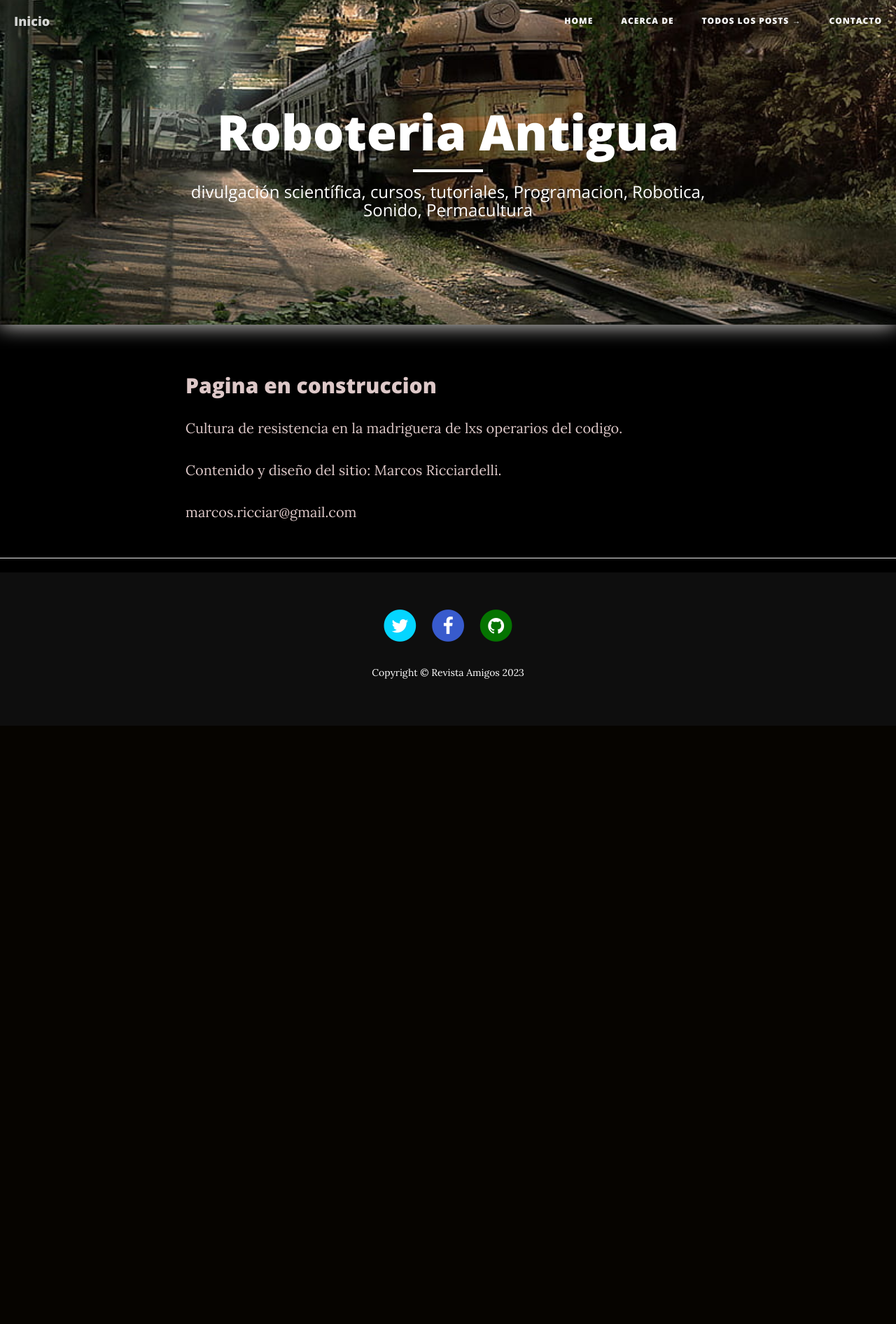
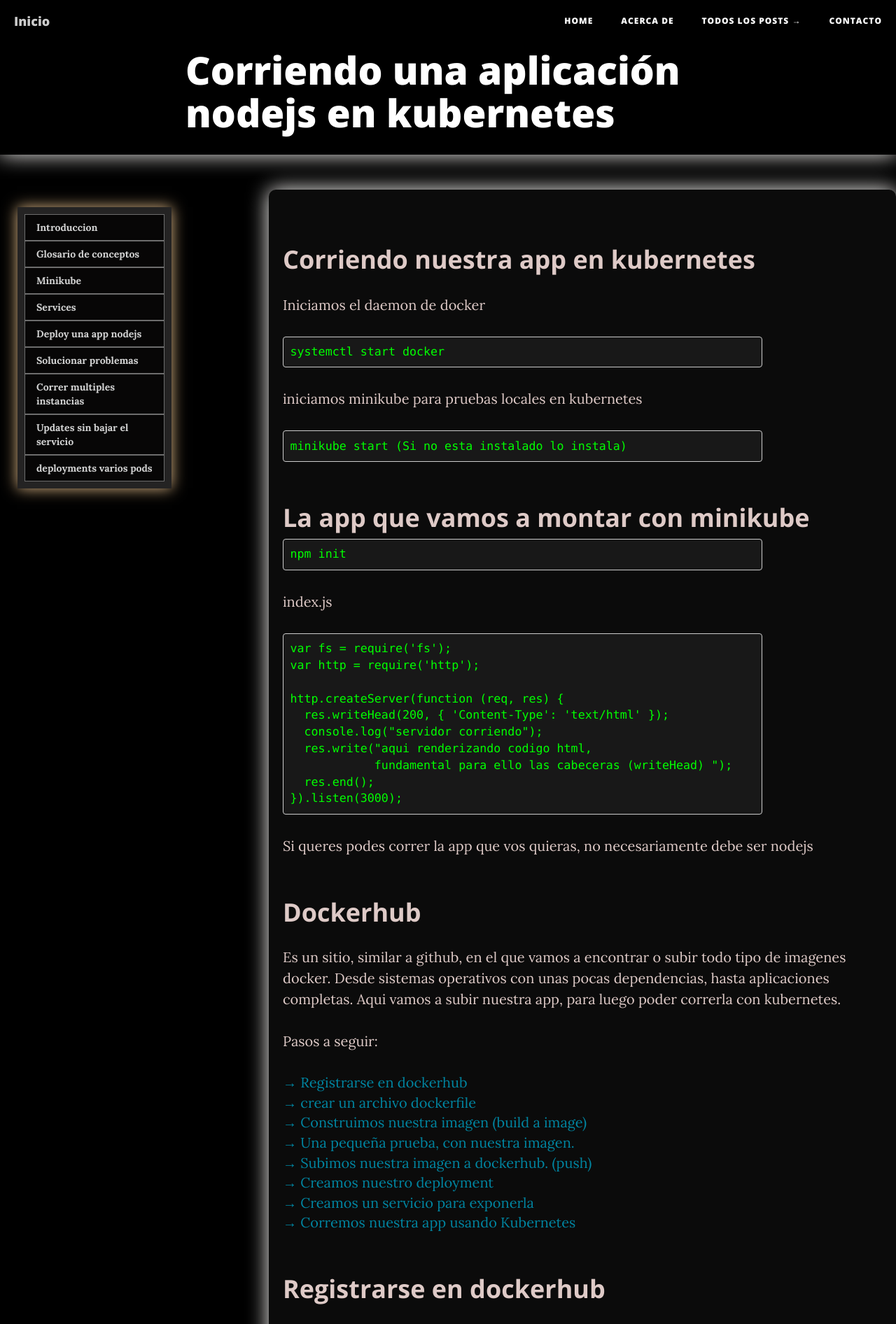
Before and after one commit to RoboteriaAntigua/revista, a Node server app: page /kubernetes-exponer-app-node in a window 1280 px wide. Shown: the top 1892 px of the page at 70% size. Before the commit the page ends 1037 px from the top, so only its background shows below. Run offline with Node 20, Linux system fonts and the light colour scheme; some libraries are stand-ins or nearby versions.

Commit message:
kub seras asimilado

```diff
--- a/routes/index.js
+++ b/routes/index.js
@@ -61,7 +61,7 @@ router.get('/kubernetes-introduccion'           , (req,res)=>{res.render('cursos
 router.get('/kubernetes-conceptos'              , (req,res)=>{res.render('cursos/kubernetes/kub-conceptos.ejs' ); });
 router.get('/kubernetes-minikube'               , (req,res)=>{res.render('cursos/kubernetes/kub-minikube.ejs' ); });
 router.get('/kubernetes-services'               , (req,res)=>{res.render('cursos/kubernetes/kub-services.ejs' ); });
-router.get('/kubernetes-exponer-app-node'       , (req,res)=>{res.render('about.ejs',{enconstruccion:'Pagina en construccion'} ); });
+router.get('/kubernetes-exponer-app-node'       , (req,res)=>{res.render('cursos/kubernetes/kub-deploy-node.ejs'); });
 router.get('/kubernetes-solucionar-problemas'   , (req,res)=>{res.render('about.ejs',{enconstruccion:'Pagina en construccion'} ); });
 router.get('/kubernetes-multiples-instancias'   , (req,res)=>{res.render('about.ejs',{enconstruccion:'Pagina en construccion'} ); });
 router.get('/kubernetes-updates-no-down'        , (req,res)=>{res.render('about.ejs',{enconstruccion:'Pagina en construccion'} ); });
--- a/views/cursos/buenas-practicas-js.ejs
+++ b/views/cursos/buenas-practicas-js.ejs
@@ -1,6 +1,6 @@
 <%- include('../plantillas/cabecera.ejs') %>
 
-    <meta name="description" content="">
+    <meta name="description" content="Buenas practicas programando con javascript nodejs">
     <title> Buenas practicas en Nodejs y Javascript</title>
     </head>
 
--- /dev/null
+++ b/views/cursos/kubernetes/kub-deploy-node.ejs
@@ -0,0 +1,334 @@
+<%- include('../../plantillas/cabecera.ejs') %>
+
+    <meta name="description" content="Corriendo una aplicación nodejs en kubernetes">
+    <title> Corriendo una aplicación nodejs en kubernetes</title>
+    </head>
+
+    <body>
+
+        <!--navbar-->
+        <%- include('../../plantillas/navbar.ejs') %>
+
+            <!-- Page Header -->
+            <!-- Sin imagen de fondo por ahora -->
+            <header class="intro-header"  >
+                <div class="container">
+                    <div class="row">
+                        <div class="col-lg-8 col-lg-offset-2 col-md-10 col-md-offset-1">
+                            <div class="post-heading" style="padding: 50px 0 20px">
+                                <h1>Corriendo una aplicación nodejs en kubernetes</h1>
+
+                            </div>
+                        </div>
+                    </div>
+                </div>
+            </header>
+
+            <!-- Post Content -->
+            <article>
+                <!-- Main Content -->
+                <div class="flecha">
+
+                    <!--acordeon articulos/barra lateral-->
+                    <%- include('../../plantillas/acordeon_cursos_k8.ejs') %>
+
+                        <div class="principal">
+                            <a name="arriba"></a>
+
+                            <h2 class="section-heading">Corriendo nuestra app en kubernetes</h2>
+
+                            <p>Iniciamos el daemon de docker</p>
+                            <pre>systemctl start docker </pre>
+
+                            <p> iniciamos minikube para pruebas locales en kubernetes </p>
+                            <pre>minikube start (Si no esta instalado lo instala) </pre>
+
+                            <h2 class="section-heading">La app que vamos a montar con minikube</h2>
+                            <pre>npm init</pre>
+                            <p>index.js</p>
+<pre>
+var fs = require('fs');
+var http = require('http');
+
+http.createServer(function (req, res) {
+  res.writeHead(200, { 'Content-Type': 'text/html' });
+  console.log("servidor corriendo");
+  res.write("aqui renderizando codigo html,
+            fundamental para ello las cabeceras (writeHead) ");
+  res.end();
+}).listen(3000);
+</pre>
+
+<p>Si queres podes correr la app que vos quieras, no necesariamente debe ser nodejs</p>
+
+<h2 class="section-heading">Dockerhub</h2>
+<p>Es un sitio, similar a github, en el que vamos a encontrar o subir todo tipo de imagenes docker.
+    Desde sistemas operativos con unas pocas dependencias, hasta aplicaciones completas. Aqui vamos a subir nuestra app, para luego poder correrla con kubernetes.</p>
+<p>Pasos a seguir:</p>
+
+    <a href="/kubernetes-exponer-app-node#dockerhub">        &rarr; Registrarse en dockerhub  </a><br>
+    <a href="/kubernetes-exponer-app-node#dockerfile">        &rarr; crear un archivo dockerfile </a><br>
+    <a href="/kubernetes-exponer-app-node#build">        &rarr; Construimos nuestra imagen (build a image)  </a><br>
+    <a href="/kubernetes-exponer-app-node#prueba">       &rarr; Una pequeña prueba, con nuestra imagen. </a><br>
+    <a href="/kubernetes-exponer-app-node#push ">        &rarr; Subimos nuestra imagen a dockerhub. (push)  </a><br>
+    <a href="/kubernetes-exponer-app-node#deployment ">  &rarr; Creamos nuestro deployment  </a><br>
+    <a href="/kubernetes-exponer-app-node#service">      &rarr; Creamos un servicio para exponerla  </a><br>
+    <a href="/kubernetes-exponer-app-node#deployar">     &rarr; Corremos nuestra app usando Kubernetes  </a><br>
+
+
+<a name="dockerhub"></a>
+<h2 class="section-heading">Registrarse en dockerhub</h2>
+<p>Vamos a hacernos una cuenta gratuita en dockerhub. Fundamental hoy dia en la vida de todo programador:</p>
+<a href="https://hub.docker.com/signup">&rarr; Registrarce en dockerhub</a>
+<p>Una vez confirmado el usuario de dockerhub, vamos a crear un repositorio.</p>
+<p>En dockerhub, vamos a crear un repositorio, &rarr; repository/create a repository</p>
+<p>Elegimos un nombre: en vez de roboteriaantigua/nodeapp (que ya existe) podria ser
+    supersaya/nodeapp o como bien les venga en gana.</p>
+
+
+
+<a name="dockerfile"></a>
+<h2 class="section-heading">Creamos un archivo dockerfile</h2>
+<p>Este archivo usará docker para ejecutar ciertas acciones en la imagen que va a correr:</p>
+<p>creamos un archivo con este nombre en la carpeta de nuestra app: dockerfile (sin extension)</p>
+<p>Estructura del dockerfile</p>
+<pre>
+FROM node:alpine
+WORKDIR /usr/src/app
+COPY package.json ./
+RUN npm install
+COPY . .
+EXPOSE 3000
+CMD ["node", "index.js"]
+</pre>
+<p>Explicación:</p>
+<p>FROM node:alpine &rarr; Es una imagen linux muy ligera (180mb) con nodejs,  que docker va a buscar en dockerhub y descargar</p>
+<p>WORKDIR /usr/src/app &rarr; ruta en la imagen montada en la que vamos a trabajar.  </p>
+<p>COPY package.json ./  copio nuestro package.json en la ruta que definimos en el punto anterior </p>
+<p>RUN npm install &rarr; Instalo las dependencias de nuestro proyecto en la imagen alpine</p>
+<p>COPY . . &rarr; copio el contenido de esta ruta (.) en la ruta actual de la imagen</p>
+<p>EXPOSE 3000 &rarr; Abro el puerto 3000 de la app dockerizada</p>
+<p>CMD ["node","index.js"] &rarr; Corre el comando node index.js dentro de la imagen. (si tu app se llama distinto reemplazarla)</p>
+
+<a name="build"></a>
+<h2 class="section-heading">Construimos nuestra imagen <br>(build)</h2>
+<p>Creamos la imagen: </p>
+<pre>docker build -t nombre_imagen hubicacionDockerFile</pre>
+<blockquote>Esta imagen es una imagen alpine + nodejs + nuestra app y dependencias</blockquote>
+<p>Reemplazar hubicacionDockerFile por . o por la ruta a donde tengamos el dockerfile que ya hemos creado</p>
+
+
+<a name="prueba"></a>
+<h2 class="section-heading">Veamos si todo marcha bien</h2>
+<p>Veamos las imagenes que tenemos disponibles:</p>
+<pre>docker images</pre>
+<pre>
+    REPOSITORY                    TAG           SIZE
+    jenkins/jenkins               alpine        250MB
+    redis/redis-stack             latest        779MB
+    redis                         6.2-alpine    28MB
+    mongo                         latest        748MB
+    roboteriaantigua/nodeapp      latest        181MB
+    roboteriaantigua/prueba       latest        181MB
+    gcr.io/k8s-minikube/kicbase   v0.0.39       1.05GB
+</pre>
+<p>En este caso yo use el nombre roboteriaantigua/nodeapp que es el mismo nombre que el repositorio dockerhub, lo cual será necesario</p>
+<p>Tambien tengo otras imagenes creadas (jenkins, redis, mongo)</p>
+
+<p>Corremos el contenedor, redirigiendo el trafico del puerto 3000 de docker al 3001 de nuestra pc</p>
+<pre>docker run -d -p 3001:3000 roboteriaantigua/nodeapp </pre>
+<blockquote>Reemplaze roboteriaantigua/nodeapp por el nombre que ud ha escogido</blockquote>
+<p>Abri tu navegador y en la barra de navegación escribi: localhost:3001 </p>
+<pre style="background-color: white; color:black">
+    aqui renderizando codigo html,
+    fundamental para ello las cabeceras (writeHead)
+</pre>
+<p>Ese mensaje es el que muestra nuestra app web. y es el que veremos en el navegador</p>
+<p> Con esto podemos saber que hasta aqui, va todo bien. Tenemos nuestra imagen (node+linux+app), corriendo en docker.</p>
+<p>Una vez terminada la prueba y visto que funciona borramos el contenedor (no lo vamos a dejar corriendo 'al cuete' (cohete), como decimos en Córdoba)</p>
+<pre>docker ps</pre>
+<p>Obtenemos el container id (solo los 3 primeros caracteres)</p>
+<pre>docker rm -f container_id</pre>
+
+
+
+<a name="push"></a>
+<h2 class="section-heading">Subimos la imagen a dockerhub <br>(push)</h2>
+<pre>login -u tuUsuario -p tuClave></pre>
+<pre>docker push roboteriaantigua/nodeapp</pre>
+<p>Reemplaza roboteriaantigua/nodeapp por el nombre de tu imagen y de tu repositorio dockerhub</p>
+<p>Nuestra primer imagen en dockerhub!</p>
+
+<a name="deployment"></a>
+<h2 class="section-heading">Creamos nuestra deployment <br>(despliegue)</h2>
+<p>Si bien hemos visto otras formas de desplegar una app con el cli de kubernetes (kubectl create deployment) esta vez vamos a hacerlo de otra forma,
+    creamos un archivo llamado deployment.yaml
+</p>
+<p>deployment.yml</p>
+<pre>
+    apiVersion: apps/v1
+    kind: Deployment
+    metadata:
+      name: nodeapp-deployment
+      labels:
+        app: nodeapp
+    spec:
+      replicas: 2
+      selector:
+        matchLabels:
+          app: nodeapp
+      template:
+        metadata:
+          labels:
+            app: nodeapp
+        spec:
+          containers:
+          - name: nodeserver
+            image: roboteriaantigua/nodeapp:latest
+            ports:
+            - containerPort: 3000
+</pre>
+<p>reemplazamos el nombre de la imagen por el nombre del repo y de la imagen que ustedes han elegido.
+</p>
+<blockquote>note que el puerto de expose del deployment.yml debe coincidir con el de nuestra app (3000 en este caso)</blockquote>
+
+<a name="deployar"></a>
+<p>Aplicamos el despliegue (deployment)</p>
+<pre>
+    kubectl apply -f deployment.yml
+</pre>
+
+
+<a name="service"></a>
+<h2 class="section-heading">Creamos un servicio <br>para exponer la app</h2>
+<p>Esta vez en lugar de usar el CLI de kubernetes (kubectl create service) vamos a hacerlo de otra manera, creamos un archivo llamado 'myservice.yml'</p>
+<p>myservice.yml :</p>
+<pre>
+    apiVersion: v1
+    kind: Service
+    metadata:
+      name: nodeapp-service
+    spec:
+      selector:
+        app: nodeapp
+      type: LoadBalancer
+      ports:
+      - protocol: TCP
+        port: 5000
+        targetPort: 3000
+        nodePort: 31110
+</pre>
+<blockquote>Note que el targetport debe coincidir con el del deployment.yml el 3000 en este caso</blockquote>
+<p>creo el servicio:</p>
+<pre>
+    kubectl apply -f myservice.yml
+</pre>
+
+<p>Vemos los servicios</p>
+<pre>kubectl get services</pre>
+<pre>
+    NAME              TYPE              PORT(S)
+    kubernetes        ClusterIP         443/TCP
+    nodeapp-service   LoadBalancer      5000:31110/TCP
+</pre>
+
+<p>Ejecutamos el servicio con minikube:</p>
+<pre> minikube service nodeapp-service</pre>
+
+<p>El resultado en consola es este:</p>
+<pre>
+|-----------|-----------------|-------------|---------------------------|
+| NAMESPACE |      NAME       | TARGET PORT |            URL            |
+|-----------|-----------------|-------------|---------------------------|
+| default   | nodeapp-service |        5000 | http://192.168.49.2:31110 |
+|-----------|-----------------|-------------|---------------------------|
+ Opening service default/nodeapp-service in default browser...
+</pre>
+
+<p>y en el navegador:</p>
+<pre style="background-color: white; color:black">
+    aqui renderizando codigo html,
+    fundamental para ello las cabeceras (writeHead) </pre>
+
+<p>Felicitaciones! veamos todo lo que has hecho: creaste una imagen docker con tu app, la desplegaste en kubernetes sin usar kubectl, lo que es mas automatizable y mejor practica, y de plus, observa una cosa:
+    el deployment.yml dice spec:replicas: 2 o sea, creaste dos pods!
+</p>
+<pre>kubectl get pods</pre>
+<pre>
+    NAME                                  READY   STATUS
+    nodeapp-deployment-7499b6749d-d28w6   1/1     Running
+    nodeapp-deployment-7499b6749d-klslb   1/1     Running
+</pre>
+
+<p> Matemos un pod:</p>
+<pre>kubectl delete pod nombre_del_pod</pre>
+<p>En este caso podria ser:</p>
+<pre>kubectl delete pod nodeapp-deployment-7499b6749d-d28w6</pre>
+
+<p>Veamos que esta ocurriendo:</p>
+<pre>kubectl get pods</pre>
+<pre>
+    NAME                                  READY   STATUS
+    nodeapp-deployment-7499b6749d-b5bhq   1/1     Running
+    nodeapp-deployment-7499b6749d-d28w6   1/1     Terminating
+    nodeapp-deployment-7499b6749d-klslb   1/1     Running
+</pre>
+<p>Automáticamente cuando terminamos un pod, kubernetes crea uno nuevo! y como eran dos pods, el servicio nunca cayo.</p>
+<p>¿Vamos entendiendo para que es kubernetes?</p>
+<iframe src="https://giphy.com/embed/6ozwFj8FgXGAo" width="250px" margin-left="20%" frameBorder="0" class="giphy-embed" allowFullScreen></iframe>
+
+<p>Limpiemos nuestras huellas:</p>
+<pre>   kubectl get deployments</pre>
+<pre>
+    kubectl delete deployment nodeapp-deployment
+</pre>
+<pre>   kubectl get services</pre>
+<pre>
+    kubectl delete service nodeapp-service
+</pre>
+<pre>   docker ps</pre>
+<pre>
+    docker stop container_id
+</pre>
+<pre>   minikube stop</pre>
+
+                             <!-- Pager -->
+                             <ul class="pager">
+                                <li class="next">
+                                    <a href="/kubernetes-solucionar-problemas">Siguiente &rarr;</a>
+                                </li>
+                                <li class="arriba">
+                                    <a href="/kubernetes-solucionar-problemas#arriba">ir arriba &uArr;</a>
+                                </li>
+                                <li class="next">
+                                    <a href="/kubernetes-introduccion"> Home</a>
+                                </li>
+                            </ul>
+                        </div>
+
+                        <!--Columna derecha reservada para algo-->
+                        <%- include('../../plantillas/acordeon_articulos.ejs') %>
+                </div>
+            </article>
+
+            <hr>
+
+            <!--footer-->
+            <%- include('../../plantillas/pies.ejs') %>
+
+                <!-- jQuery -->
+                <script src="vendor/jquery/jquery.min.js"></script>
+
+                <!-- Bootstrap Core JavaScript -->
+                <script src="vendor/bootstrap/js/bootstrap.min.js"></script>
+
+                <!-- Contact Form JavaScript -->
+                <script src="js/jqBootstrapValidation.js"></script>
+                <script src="js/contact_me.js"></script>
+
+                <!-- Theme JavaScript -->
+                <script src="js/clean-blog.min.js"></script>
+
+    </body>
+
+    </html>
--- a/views/cursos/kubernetes/kub-minikube.ejs
+++ b/views/cursos/kubernetes/kub-minikube.ejs
@@ -1,6 +1,6 @@
 <%- include('../../plantillas/cabecera.ejs') %>
 
-    <meta name="description" content="primer practica de Kubernetes con minikube en español">
+    <meta name="description" content="practica de Kubernetes con minikube en español">
     <title> Minikube practica de Kubernetes</title>
     </head>
 
```
Also changed, not shown: views/cursos/mysql/mysql-seleccion.ejs (+14 -13 lines).
